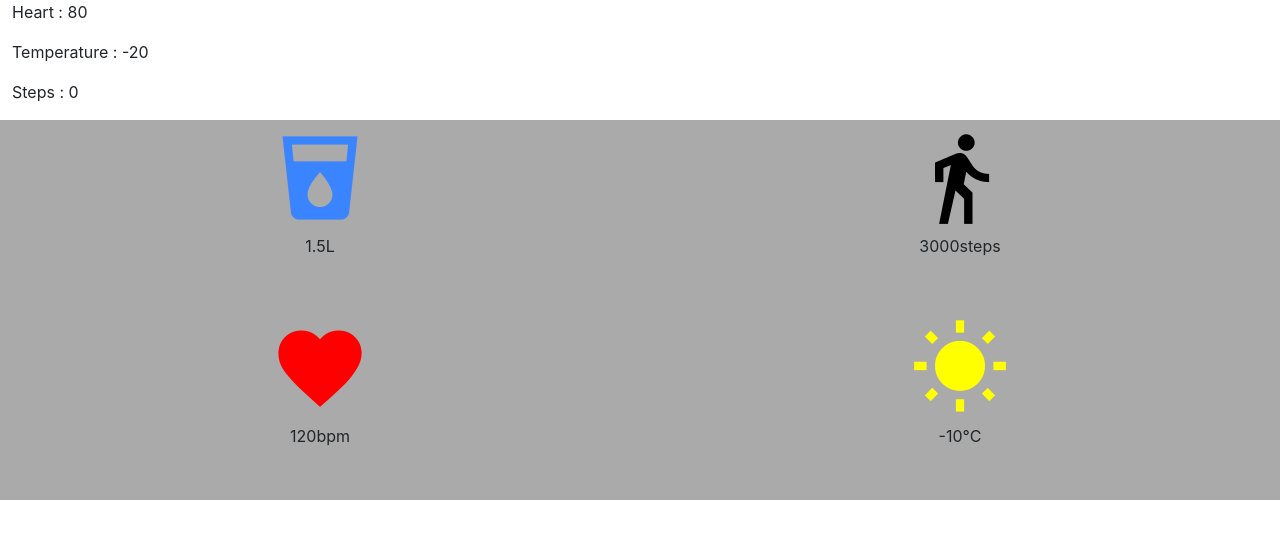
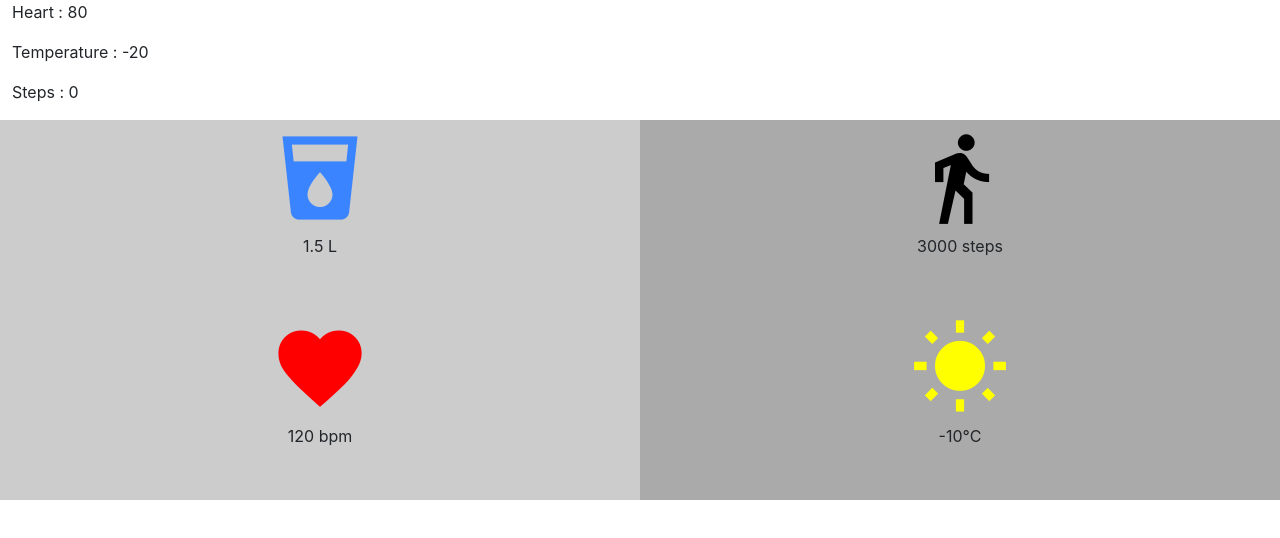
Before and after one commit to AurelienVERRIER/Elsy, a React (Create React App) app: page / in a window 1280 px wide. Shown: the top 538 px of the page. Built offline with nearby package versions, Linux system fonts and the light colour scheme.

Commit message:
some features corrected

```diff
--- a/src/App.js
+++ b/src/App.js
@@ -16,32 +16,32 @@ class App extends React.Component {
       <div className="container-fluid">
 
         <div className="row">
-          <p>Heart : 80</p>
-          <p>Temperature : -20</p>
-          <p>Steps : 0</p>
+          <p>Heart : {heartMin}</p>
+          <p>Temperature : {tempsMin}</p>
+          <p>Steps : {stepsMin}</p>
 
-          {/* Water Box */}
+        {/* // Water Box*/}
         <Box
           icon="local_drink"
           color="#3A85FF"
-          value="1.5"
-          unit="L"
+          value={1.5}
+          unit=" L"
         />
 
         {/* Steps Box */}
         <Box
           icon="directions_walk"
           color="black"
-          value ="3000"
-          unit = "steps"
+          value ={3000}
+          unit = " steps"
         />
 
         {/* Hearth Box */}
         <Box
           icon="favorite"
           color="red"
-          value ="120"
-          unit ="bpm"
+          value ={120}
+          unit =" bpm"
         />
 
 
--- a/src/components/Box.js
+++ b/src/components/Box.js
@@ -5,7 +5,11 @@ class Box extends React.Component {
   render() {
     return (
       <div className="box col-sm3 col-6">
-          <span className="material-icons" style={{fontSize:100, color:this.props.color}}>
+          <span className="material-icons"
+          style={{
+              fontSize: 100,
+              color: this.props.color
+            }}>
             {this.props.icon}
           </span>
           <p>
--- a/src/styles/global.css
+++ b/src/styles/global.css
@@ -1,13 +1,13 @@
 .box{
-  background-color: #cccccc;
   height: 190px;
   padding: 8px;
   text-align: center;
 }
 
-.box{
+.box:nth-child(even){
+  background-color: #cccccc;
+}
+
+.box:nth-child(odd){
   background-color: #aaaaaa;
-  height: 190px;
-  padding: 8px;
-  text-align: center;
 }
```
Lines whose indentation alone changed are shown as unchanged.
